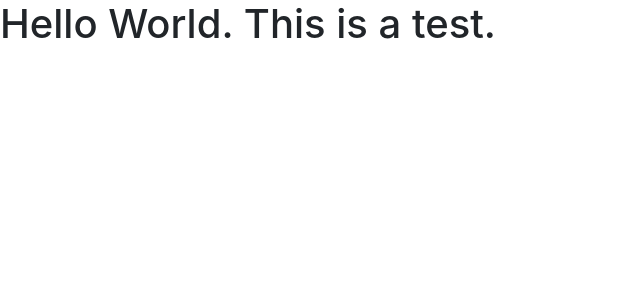
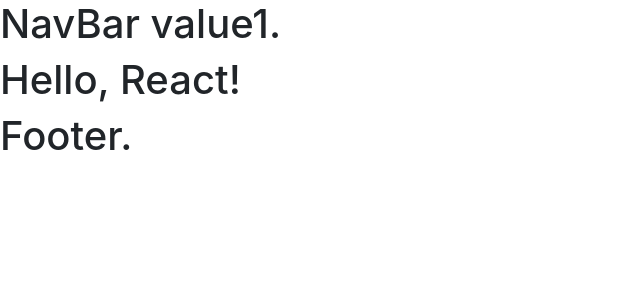
Before and after one commit to adamomeister/react-pb-and-j, a React (Create React App) app: page / in a window 1280 px wide. Shown: the top 300 px of the page, without its empty margins (0-640 px from the left). Built offline with nearby package versions, Linux system fonts and the light colour scheme; no server answers.

Commit message:
combine basic components (navbar, body, footer) into main App.js

```diff
--- a/public/index.html
+++ b/public/index.html
@@ -35,6 +35,7 @@
   <body>
     <noscript>You need to enable JavaScript to run this app.</noscript>
     <div id="root"></div>
+
     <!--
       This HTML file is a template.
       If you open it directly in the browser, you will see an empty page.
--- a/src/App.js
+++ b/src/App.js
@@ -1,25 +1,18 @@
 import React, { Component } from 'react';
-import logo from './logo.svg';
-import './App.css';
+// import logo from './logo.svg';
+import NavBar from './components/navbar';
+import Footer from './components/footer';
+import './index.css';
 
 class App extends Component {
   render() {
     return (
       <div className="App">
       <header className="App-header">
-        <img src={logo} className="App-logo" alt="logo" />
-        <p>
-          Edit <code>src/App.js</code> and save to reload.
-        </p>
-        <a
-          className="App-link"
-          href="https://reactjs.org"
-          target="_blank"
-          rel="noopener noreferrer"
-        >
-          Learn React
-        </a>
+        <NavBar />
+        <h1>Hello, React!</h1>
       </header>
+      <Footer />
       </div>
     );
   }
--- /dev/null
+++ b/src/components/footer.jsx
@@ -0,0 +1,13 @@
+// Below code to import React is essential to ensure this links with React.
+import React, { Component } from 'react';
+
+// This is a class component called 'FooBar.'
+class Footer extends Component {
+  render() {
+    return (
+      <h1>Footer.</h1>
+    );
+  }
+}
+
+export default Footer;
--- a/src/components/navbar.jsx
+++ b/src/components/navbar.jsx
@@ -1,9 +1,6 @@
-// Below code to import React is essential to ensure this links with React.
 import React, { Component } from 'react';
 
-// This is a class component called 'FooBar.'
-class FooBar extends Component {
-  // Insert 'state' if needed.
+class NavBar extends Component {
   state = {
     keyName1: "value1",
     keyname2: "value2"
@@ -11,24 +8,10 @@
 
   render() {
     return (
-      /* Insert HTML here. this is where you render the webpage. See sample: https://medium.com/javascript-in-plain-english/i-created-the-exact-same-app-in-react-and-vue-here-are-the-differences-e9a1ae8077fd
-      */
-      <h1>Hello World. This is a test {this.state.keyName1}.</h1>
+      <h1>NavBar {this.state.keyName1}.</h1>
     );
   }
-
-  /*
-  Insert functions inside this Class. This function can be referred inside the render by doing 'this.anyFunction();'
-  */
-
-  anyFunction() {
-    // Do something
-  }
-
 }
 
-/*
-Below code is essential. Keep to export to view. The only thing you should change is 'FooBar' to match with your class above.
-*/
 
-export default FooBar;
+export default NavBar;
--- a/src/index.css
+++ b/src/index.css
@@ -1,3 +1,5 @@
+@import url("https://stackpath.bootstrapcdn.com/bootstrap/4.2.1/css/bootstrap.min.css");
+
 body {
   margin: 0;
   padding: 0;
--- a/src/index.js
+++ b/src/index.js
@@ -1,13 +1,13 @@
 import React from 'react';
 import ReactDOM from 'react-dom';
 import './index.css';
-// import App from './App';
+import App from './App';
 import * as serviceWorker from './serviceWorker';
 
 // import Counter from './components/counter';
-import ShowBackend from './components/show-backend';
+// import ShowBackend from './components/show-backend';
 
-ReactDOM.render(<ShowBackend />, document.getElementById('root'));
+ReactDOM.render(<App />, document.getElementById('root'));
 
 // If you want your app to work offline and load faster, you can change
 // unregister() to register() below. Note this comes with some pitfalls.
```
